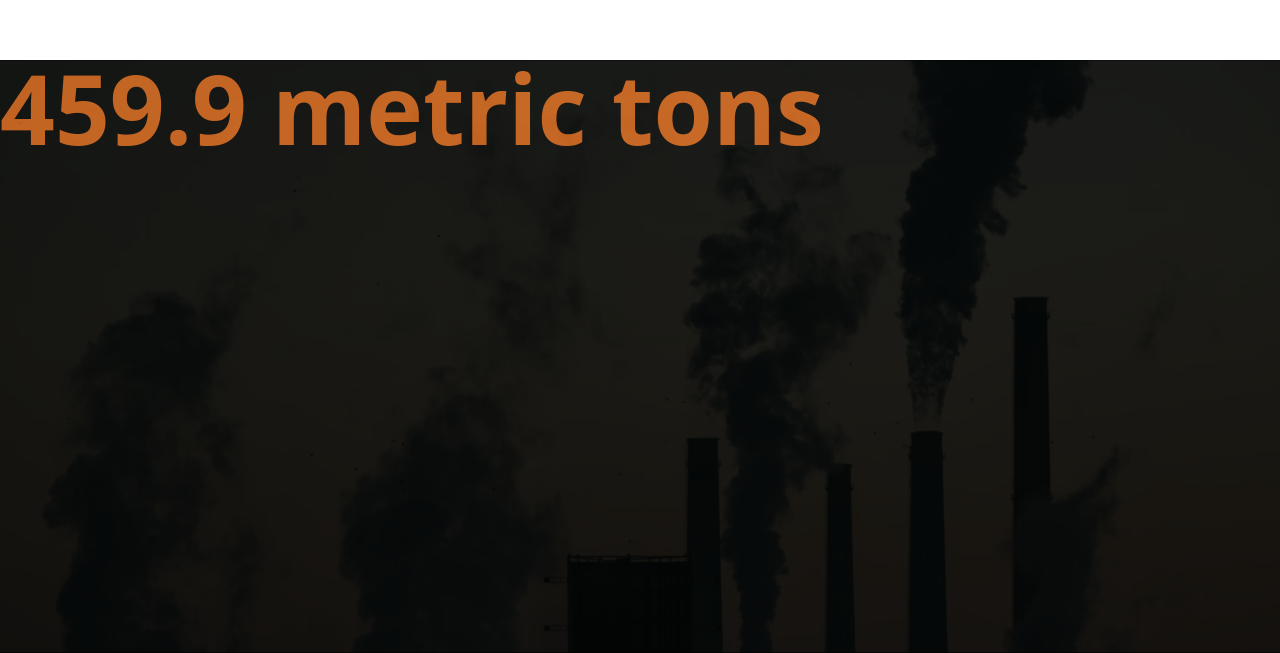
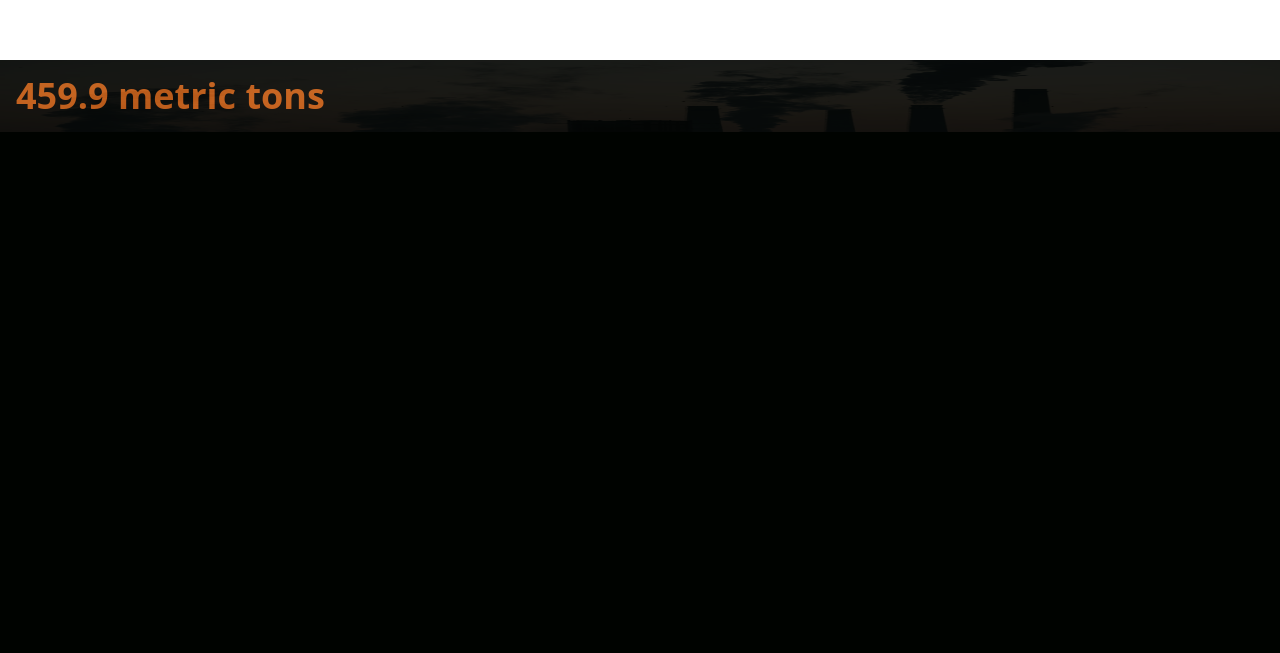
Before and after one commit to owo93/sk-sdg-13, a Next.js app: page / in a window 1280 px wide. Shown: the part 1500-2153 px from the top of the page. After the commit the page ends 1632 px from the top, so only its background shows below. Built offline with nearby package versions, Linux system fonts and the light colour scheme.

Commit message:
Minor change

```diff
--- a/components/Statistics.js
+++ b/components/Statistics.js
@@ -3,11 +3,10 @@ import Image from "next/image";
 
 export function Stat({ fact }) {
   return (
-    <div className="h-[593px] w-full relative items-center">
-      <div className="text-orange-500 text-8xl font-bold leading-96px z-50">
+    <div className="h-auto w-full relative items-center jus">
+      <div className="text-orange-500 text-4xl font-bold leading-96px z-50 p-4">
         459.9 metric tons
       </div>
-
       <Image
         className="z-20 opacity-30"
         src="/images/fact.png"
```
